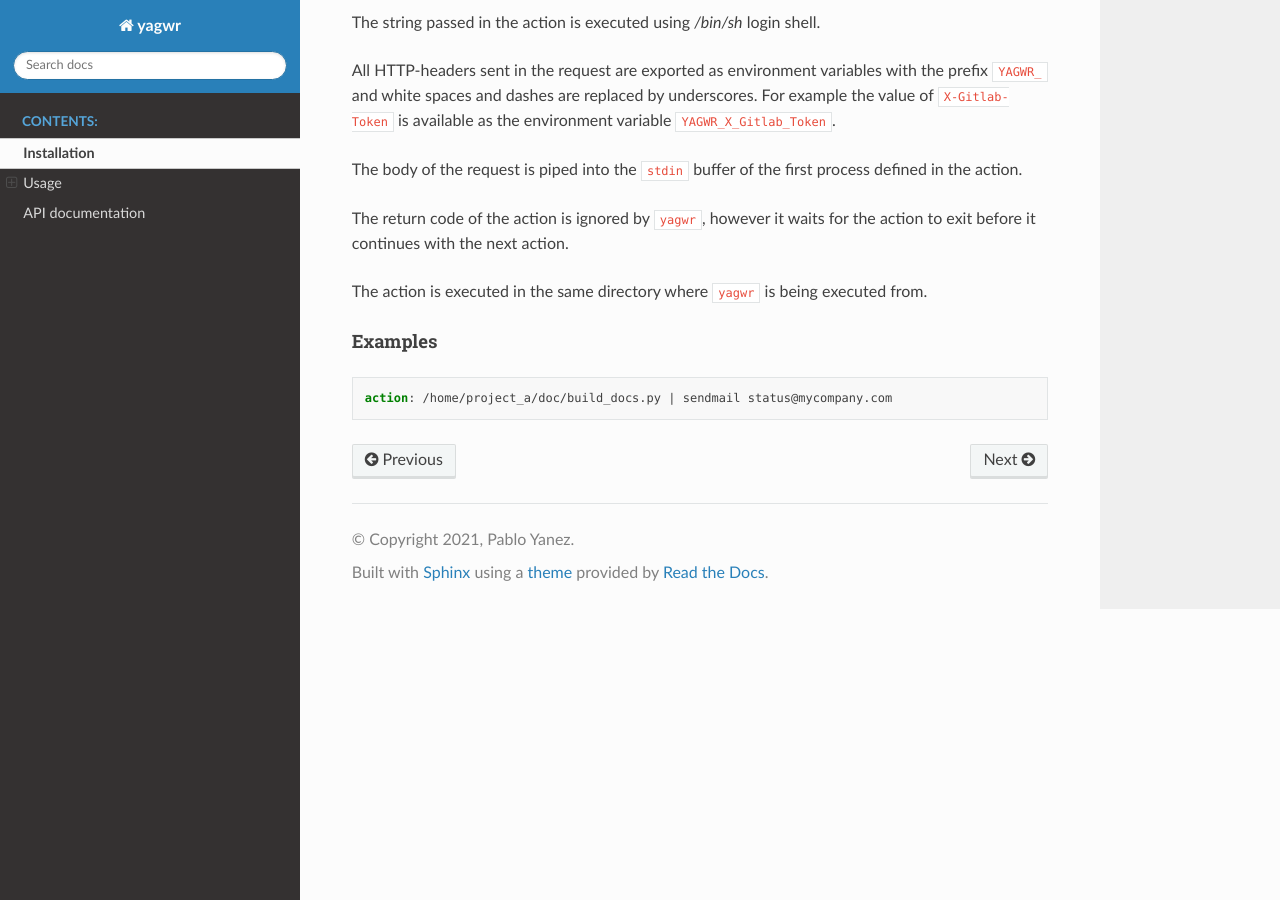
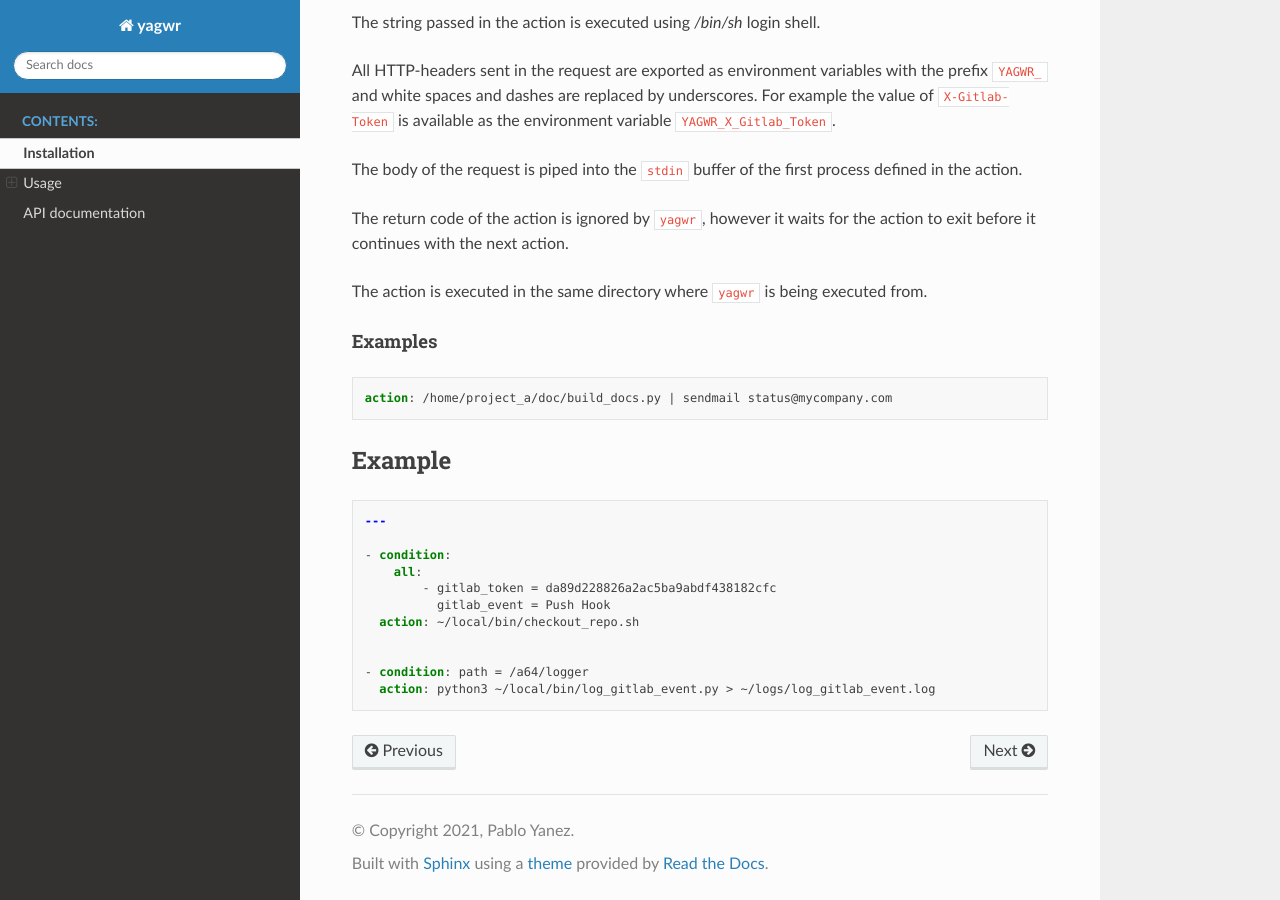
Before and after one commit to shaoran/yagwr, a Sphinx documentation site: the page built from doc/source/manual.rst, in a window 1280 px wide and 900 px high, scrolled down 3606 px. Built offline with Sphinx 7.4.7 and the Read the Docs theme 2.0.0, drawn with Linux system fonts in a browser that asks for light colours.

Commit message:
chore: adding an example

```diff
--- /dev/null
+++ b/doc/source/examples/config.yml
@@ -0,0 +1,11 @@
+---
+
+- condition:
+    all:
+        - gitlab_token = da89d228826a2ac5ba9abdf438182cfc
+          gitlab_event = Push Hook
+  action: ~/local/bin/checkout_repo.sh
+
+
+- condition: path = /a64/logger
+  action: python3 ~/local/bin/log_gitlab_event.py > ~/logs/log_gitlab_event.log
--- a/doc/source/manual.rst
+++ b/doc/source/manual.rst
@@ -216,3 +216,10 @@ Examples
 .. code-block:: yaml
 
     action: /home/project_a/doc/build_docs.py | sendmail status@mycompany.com
+
+
+Example
+-------
+
+.. literalinclude:: examples/config.yml
+   :language: yaml
```
